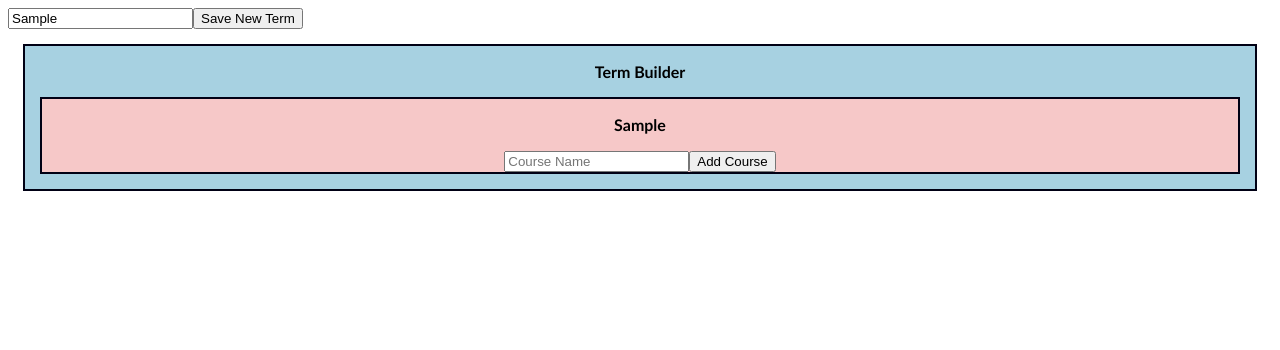
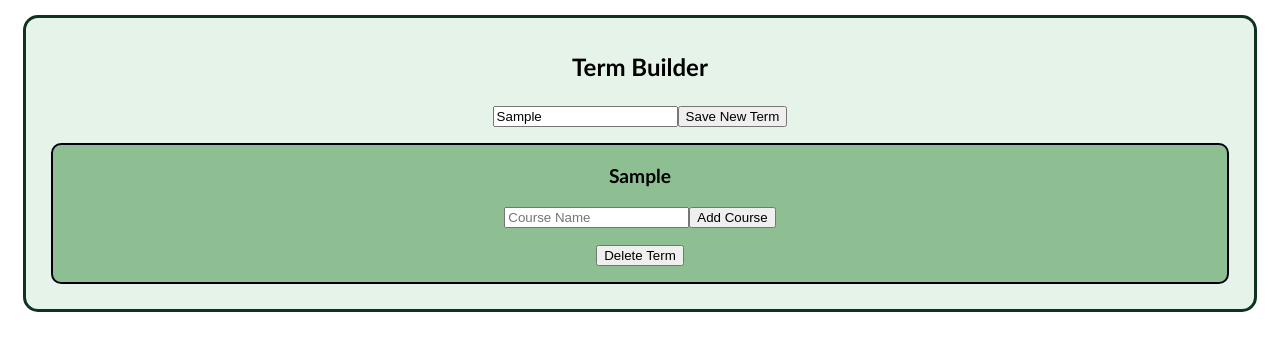
Before and after one commit to dali-lab/wisp24-frontend, a React app: page /test in a window 1280 px wide. Both pictures are taken after typing "Sample" into the empty fields and a click on the button "Save New Term". Shown: the top 350 px of the page. Built offline with nearby package versions, Linux system fonts and the light colour scheme; the HTML template or start-up script is replaced by a standard one.

Commit message:
some styling, need help with useEffect for delete callback

```diff
--- a/src/components/courseComponent/index.css
+++ b/src/components/courseComponent/index.css
@@ -1,7 +1,27 @@
 .term {
     border: 2px solid rgb(0,0,20);
     margin: 15px;
-    background-color: lightgrey;
+    background-color: rgb(141, 191, 147);
+    font-family: gill sans;
+    font-weight: 600;
+    justify-content: center;
+    text-align: center;
+    border-radius: 10;
+}
+
+.termbuilder {
+    border: 2px solid rgb(6, 40, 22);
+    margin: 15px;
+    background-color: rgb(230, 243, 233);
+    font-family: gill sans;
+    font-weight: 600;
+    justify-content: center;
+    text-align: center;
+    border-radius: 15;
+
+}
+
+.text {
     font-family: gill sans;
     font-weight: 600;
     justify-content: center;
@@ -11,9 +31,10 @@
 .course {
     border: 2px solid rgb(0,0,20);
     margin: 15px;
-    background-color: lightcoral;
+    background-color: rgb(223, 148, 148);
     font-family: gill sans;
     font-weight: 600;
     justify-content: center;
     text-align: center;
+    border-radius: 15;
 }
--- a/src/components/termBuilderComponent/index.css
+++ b/src/components/termBuilderComponent/index.css
@@ -1,26 +1,38 @@
 .term {
     border: 2px solid rgb(0,0,20);
     margin: 15px;
-    background-color: rgb(246, 200, 200);
+    background-color: rgb(141, 191, 147);
     font-family: gill sans;
     font-weight: 600;
     justify-content: center;
     text-align: center;
+    border-radius: 10px;
+}
+.termTitle {
+    font-weight: 640;
+    font-size:larger;
+}
+.termbuilder {
+    border: 3px solid rgb(14, 51, 31);
+    margin: 15px;
+    background-color: rgb(230, 243, 233);
+    font-family: gill sans;
+    justify-content: center;
+    text-align: center;
+    border-radius: 15px;
+    padding: 10px;
+
 }
 
-.termbuilder {
-    border: 2px solid rgb(0,0,20);
-    margin: 15px;
-    background-color: rgb(167, 209, 225);
-    font-family: gill sans;
-    font-weight: 600;
-    justify-content: center;
-    text-align: center;
+.title {
+    font-weight: 630;
+    font-size:x-large;
 }
 
 .text {
     font-family: gill sans;
     font-weight: 600;
+    font-size: medium;
     justify-content: center;
     text-align: center;
 }
@@ -28,9 +40,10 @@
 .course {
     border: 2px solid rgb(0,0,20);
     margin: 15px;
-    background-color: lightcoral;
+    background-color: rgb(223, 148, 148);
     font-family: gill sans;
     font-weight: 600;
     justify-content: center;
     text-align: center;
+    border-radius: 30px;
 }
--- a/src/components/termBuilderComponent/index.jsx
+++ b/src/components/termBuilderComponent/index.jsx
@@ -1,4 +1,4 @@
-import React, { useState } from 'react';
+import React, { useState, useEffect } from 'react';
 import TermComponent from '../termComponent';
 import './index.css';
 
@@ -13,6 +13,12 @@ const TermBuilderComponent = () => {
 
   const termNameFunction = (event) => {
     setTermName(event.target.value);
+  };
+
+  const delTerm = (name) => {
+    const newList = listOfTermNames.filter((n) => n !== name);
+    setListOfTermNames(newList);
+    // setListOfTermNames(listOfTermNames.filter((i) => i.termName !== name));
   };
 
   // const [termID, setTermID] = useState(0);
@@ -57,20 +63,24 @@ const TermBuilderComponent = () => {
           courses={[]}
           termID={id}
           key={id}
-          del={false} // pass a callback function
+          del={delTerm} // pass a callback function
           edit={false} // pass a callback function eventually
         />
       );
     });
   }
 
+  // useEffect(() => {
+  //   setListOfTermNames(allTerms);
+  // });
+
   return (
     <div>
-      <input type="text" value={termName} placeholder="Term Title" onChange={termNameFunction} />
-      <button type="submit" onClick={saveNewTerm}>Save New Term</button>
-
       <div className="termbuilder">
         <p className="title">Term Builder</p>
+        <input type="text" value={termName} placeholder="Term Title" onChange={termNameFunction} />
+        <button type="submit" onClick={saveNewTerm}>Save New Term</button>
+        <p/>
         {/* <TermComponent /> */}
         {allTerms}
       </div>
--- a/src/components/termComponent/index.css
+++ b/src/components/termComponent/index.css
@@ -1,7 +1,27 @@
 .term {
     border: 2px solid rgb(0,0,20);
     margin: 15px;
-    background-color: lightgrey;
+    background-color: rgb(141, 191, 147);
+    font-family: gill sans;
+    font-weight: 600;
+    justify-content: center;
+    text-align: center;
+    border-radius: 10;
+}
+
+.termbuilder {
+    border: 2px solid rgb(6, 40, 22);
+    margin: 15px;
+    background-color: rgb(230, 243, 233);
+    font-family: gill sans;
+    font-weight: 600;
+    justify-content: center;
+    text-align: center;
+    border-radius: 15;
+
+}
+
+.text {
     font-family: gill sans;
     font-weight: 600;
     justify-content: center;
@@ -11,9 +31,10 @@
 .course {
     border: 2px solid rgb(0,0,20);
     margin: 15px;
-    background-color: lightcoral;
+    background-color: rgb(223, 148, 148);
     font-family: gill sans;
     font-weight: 600;
     justify-content: center;
     text-align: center;
+    border-radius: 15;
 }
--- a/src/components/termComponent/index.jsx
+++ b/src/components/termComponent/index.jsx
@@ -23,6 +23,10 @@ const TermComponent = (props) => {
   // add course button
   const addCourse = () => {
     setCourses([...courses, courseName]);
+  };
+
+  const delTerm = () => {
+    props.delTerm(termName);
   };
 
   // const [courseName, setCourseName] = useState('');
@@ -91,22 +95,13 @@ const TermComponent = (props) => {
   return (
 
     <div className="term">
-      <p>{termName}</p>
+      <p className="termTitle">{termName}</p>
       {allCourses}
       <input type="text" value={courseName} placeholder="Course Name" onChange={courseNameFunction} />
       <button type="submit" onClick={addCourse}>Add Course</button>
-      {/* <CourseComponent
-        newCourseName="CS10"
-        id={0}
-      />
-      <CourseComponent
-        newCourseName="PSYC1"
-        id={1}
-      />
-      <CourseComponent
-        newCourseName="ANTH3"
-        id={2}
-      /> */}
+      <p />
+      <button type="submit" onClick={delTerm}>Delete Term</button>
+      <p />
     </div>
   );
 };
```
